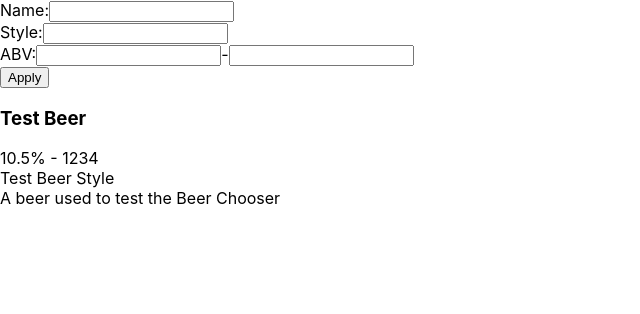
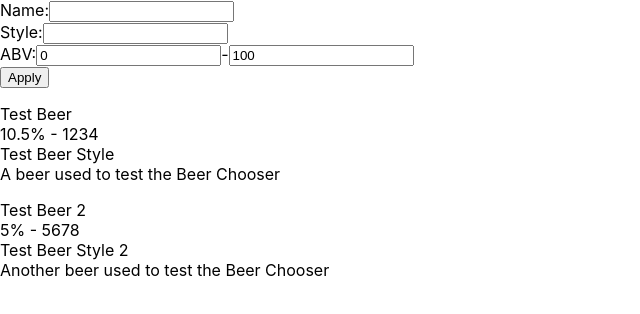
Before and after one commit to maria-garavaglia/beer-chooser-exercise, a React (Create React App) app in the folder frontend/: page / in a window 1280 px wide. Shown: the top 314 px of the page, without its empty margins (0-640 px from the left). Built offline with nearby package versions, Linux system fonts and the light colour scheme.

Commit message:
Filter creation works, just need to pull from back end now

```diff
--- a/frontend/src/App.js
+++ b/frontend/src/App.js
@@ -12,51 +12,103 @@ export default function App()
             style: "Test Beer Style",
             description: "A beer used to test the Beer Chooser",
             brewery: 1234
+        },
+        {
+            id: 1,
+            name: "Test Beer 2",
+            abv: 5.0,
+            style: "Test Beer Style 2",
+            description: "Another beer used to test the Beer Chooser",
+            brewery: 5678
         }
     ]);
 
-    function applyFilter()
-    {
-        console.log("Applying filter");
-    }
-
     return (
         <div>
-            <FilterForm action={applyFilter} />
+            <FilterForm />
             <BeerListView beerList={beerList} />
         </div>
     );
 }
 
-function FilterForm({action, beerList})
+function FilterForm()
 {
+    const [filter, setFilter] = useState({
+        name: "",
+        style: "",
+        abvMin: 0.0,
+        abvMax: 100.0
+    });
+
+    function handleChangeName(e)
+    {
+        setFilter({
+            ...filter,
+            name: e.target.value
+        });
+    }
+
+    function handleChangeStyle(e)
+    {
+        setFilter({
+            ...filter,
+            style: e.target.value
+        });
+    }
+
+    function handleChangeAbvMin(e)
+    {
+        // TODO error checking
+        setFilter({
+            ...filter,
+            abvMin: e.target.value
+        });
+    }
+
+    function handleChangeAbvMax(e)
+    {
+        // TODO error checking
+        setFilter({
+            ...filter,
+            abvMax: e.target.value
+        });
+    }
+
+    function applyFilter(e)
+    {
+        // TODO query beer database
+        console.log("Applying filter");
+        console.log(filter);
+    }
+
     return (
-        <form action={action}>
+        <div>
             <div>
                 Name:
-                <input name="nameInput" />
+                <input value={filter.name} onChange={handleChangeName} />
             </div>
             <div>
                 Style:
-                <input name="styleInput" />
+                <input value={filter.style} onChange={handleChangeStyle} />
             </div>
             <div>
                 ABV:
-                <input name="abvMinInput" />
+                <input value={filter.abvMin} onChange={handleChangeAbvMin} />
                 -
-                <input name="abvMaxInput" />
+                <input value={filter.abvMax} onChange={handleChangeAbvMax} />
             </div>
-            <button type="submit">Apply</button>
-        </form>
+            <button onClick={applyFilter}>Apply</button>
+        </div>
     );
 }
 
 function BeerListView({beerList})
 {
     const beerViews = beerList.map(beer =>
-        <div>
+        <div key={beer.id}>
             <p>
-                <h3>{beer.name}</h3>
+                {beer.name}
+                <br />
                 {beer.abv}% - {beer.brewery}
                 <br />
                 {beer.style}
```
